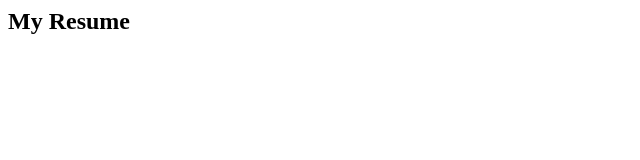
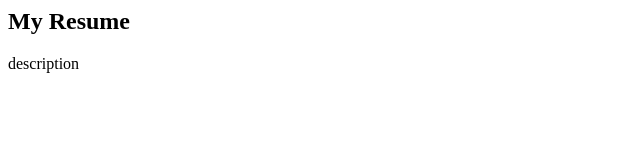
Before and after one commit to Nandhini787/My-Resume, a plain HTML site: page index.html in a window 1280 px wide. Shown: the full height of the page, 0-640 px from the left. Drawn offline with Linux system fonts and the light colour scheme.

Commit message:
add resume Update index.html

```diff
--- a/index.html
+++ b/index.html
@@ -1,4 +1,7 @@
 <html>
   <head><title>this is resume</title></head>
-  <body><h2>My Resume</h2></body>
+  <body>
+    <h2>My Resume</h2>
+    <p>description</p>
+  </body>
 </html>
```
